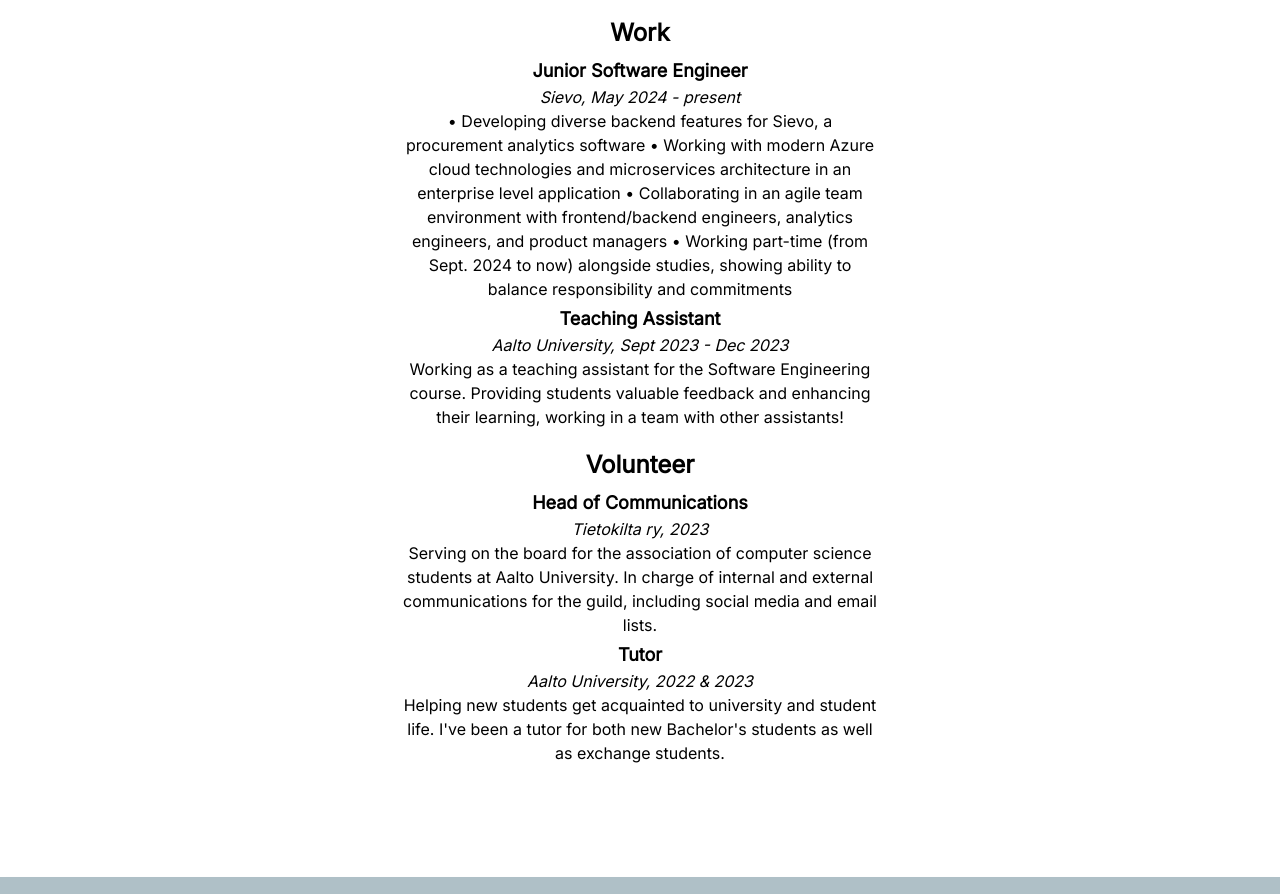
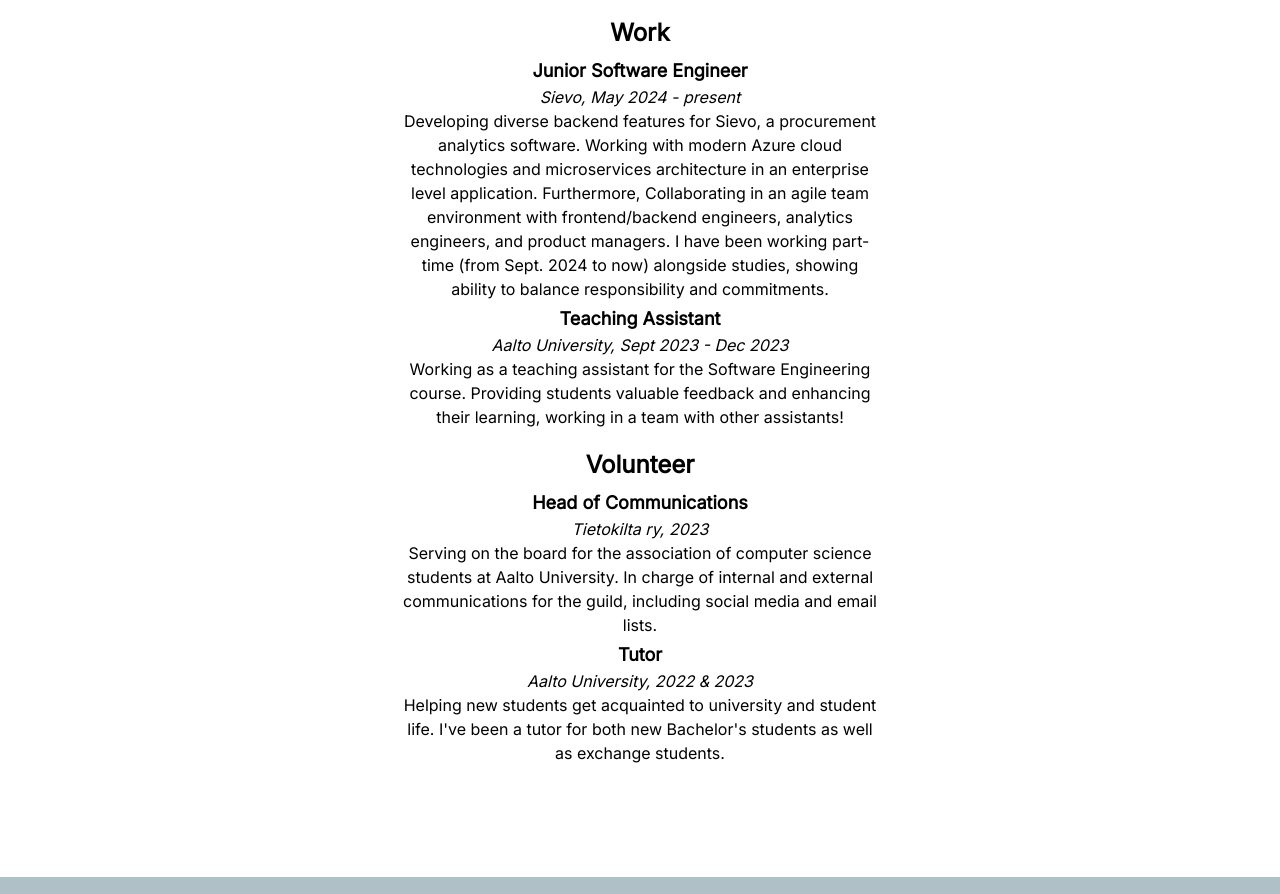
Before and after one commit to elsaschumacher/portfolio-website, a React (Vite) app: page / in a window 1280 px wide. Shown: the part 1435-2329 px from the top of the page. Built offline with nearby package versions, Linux system fonts and the light colour scheme.

Commit message:
Change text formatting for work experience

```diff
--- a/src/components/Experience.tsx
+++ b/src/components/Experience.tsx
@@ -10,10 +10,12 @@
           <span className="italic">Sievo, May 2024 - present</span>
           <br />
           <span>
-            • Developing diverse backend features for Sievo, a procurement analytics software
-            • Working with modern Azure cloud technologies and microservices architecture in an enterprise level application
-            • Collaborating in an agile team environment with frontend/backend engineers, analytics engineers, and product managers
-            • Working part-time (from Sept. 2024 to now) alongside studies, showing ability to balance responsibility and commitments
+            Developing diverse backend features for Sievo, a procurement analytics software. Working
+            with modern Azure cloud technologies and microservices architecture in an enterprise
+            level application. Furthermore, Collaborating in an agile team environment with
+            frontend/backend engineers, analytics engineers, and product managers. I have been working
+            part-time (from Sept. 2024 to now) alongside studies, showing ability to
+            balance responsibility and commitments.
           </span>
         </p>
         <p>
```
